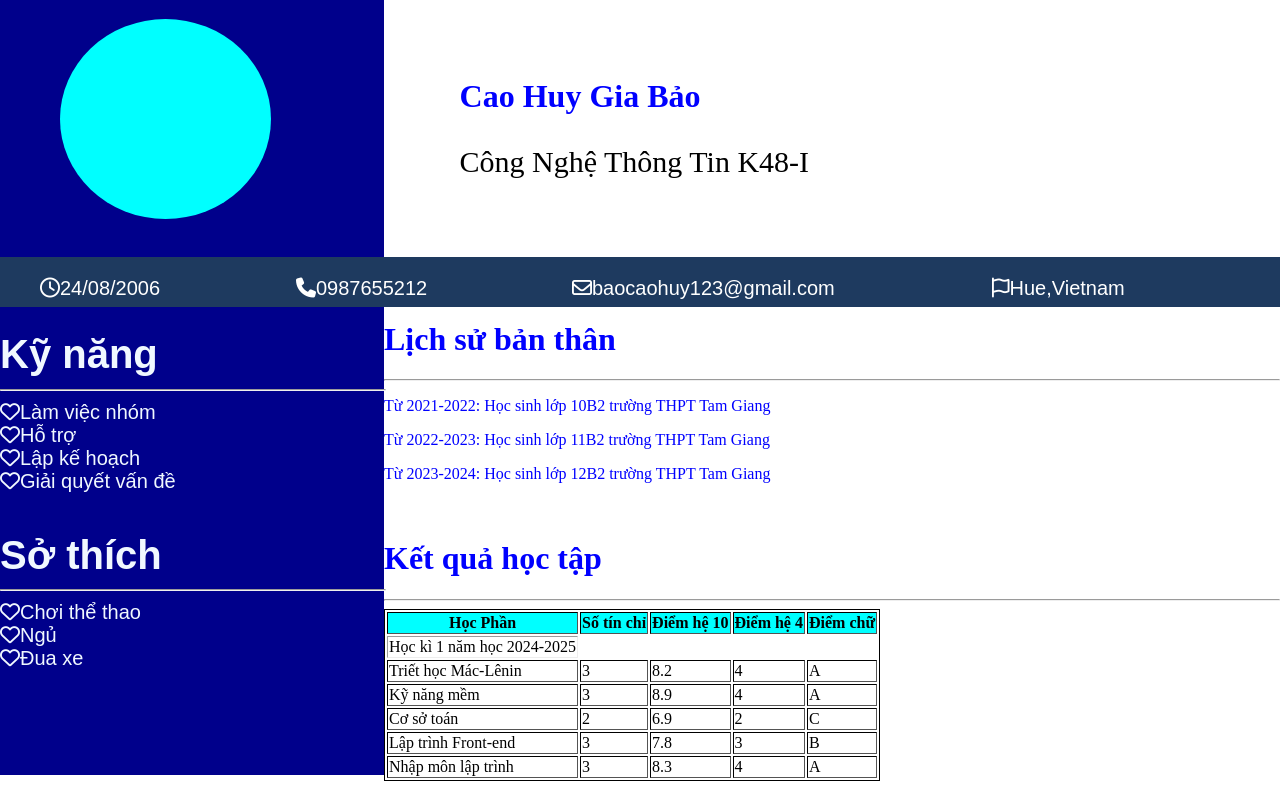
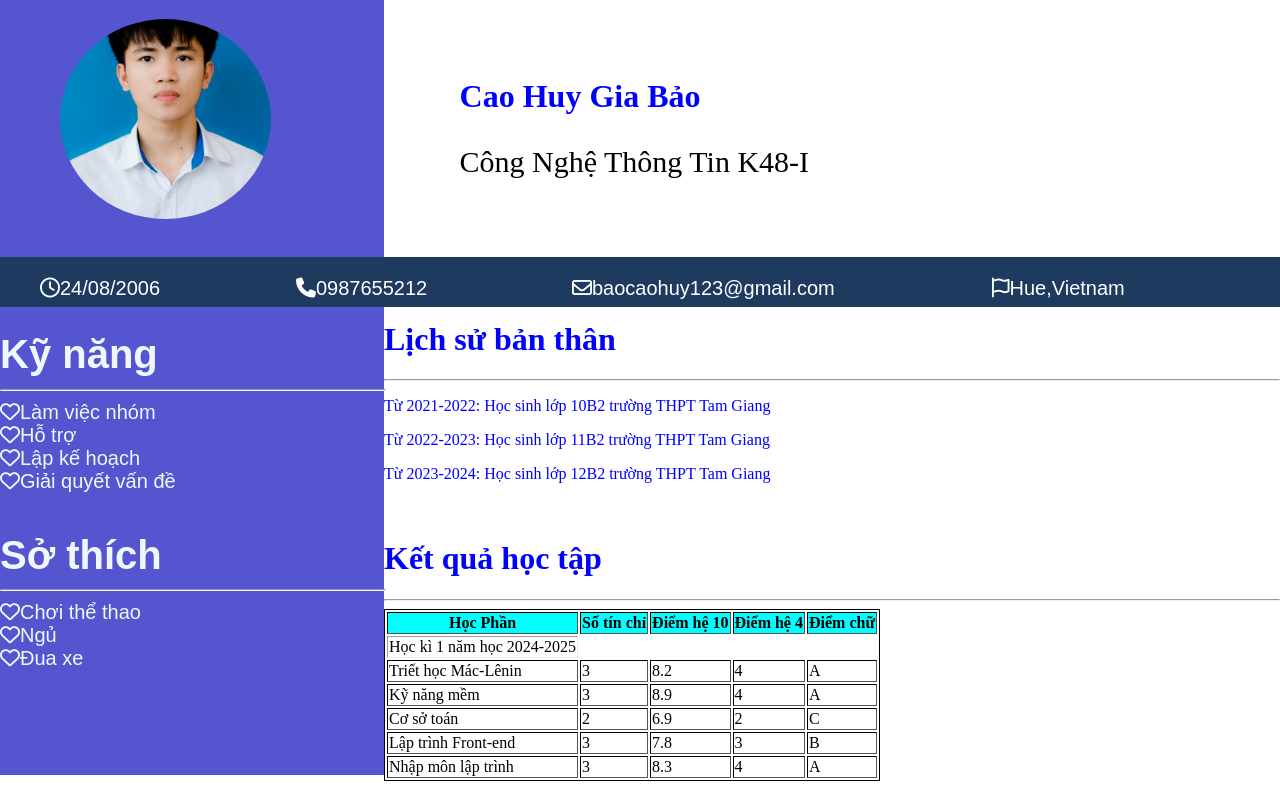
Before and after one commit to giabao-24/baitap9, a plain HTML site: page index.html in a window 1280 px wide. Drawn offline with Linux system fonts and the light colour scheme.

Commit message:
Add files via upload

```diff
--- a/stylesheet.css
+++ b/stylesheet.css
@@ -6,18 +6,20 @@ body {
    width: 30%;
    height: 775px;
    float: left;
-   background-color: darkblue;
+   background-color: rgba(26, 26, 191, 0.742);
 }
 .leftimage {
   width: 55%;
   height: 200px;
   border-radius: 50%;
   object-fit: cover;
-  background-image: url('');
+  background-image: url('anhcbao.jpg');
   background-position: center;
+  background-repeat: no-repeat;
+  background-size: cover;
   margin-top: 0.5cm;
   margin-left: 60px;
-  background-color: aqua;
+
 }
 .right {
   width: 70%;
```
Also changed, not shown: anhcbao.jpg (added).
